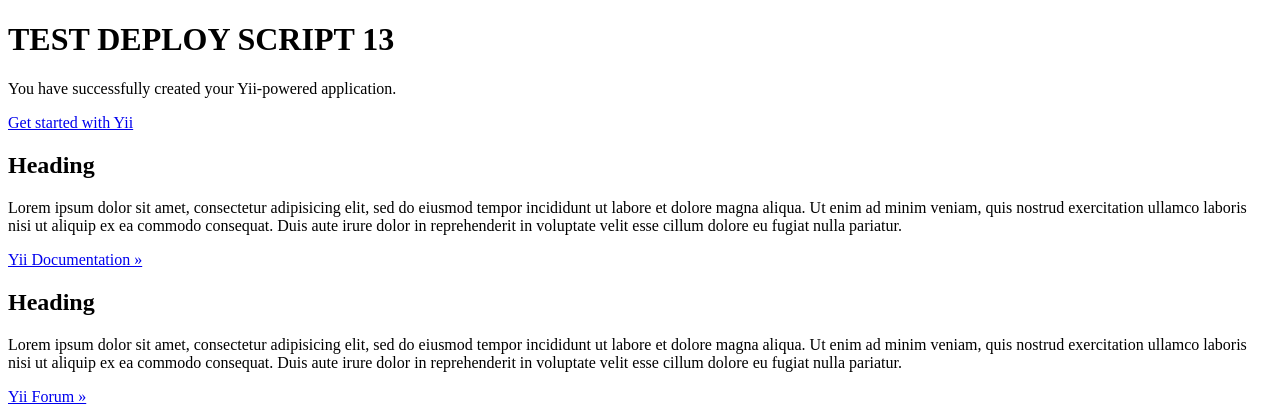
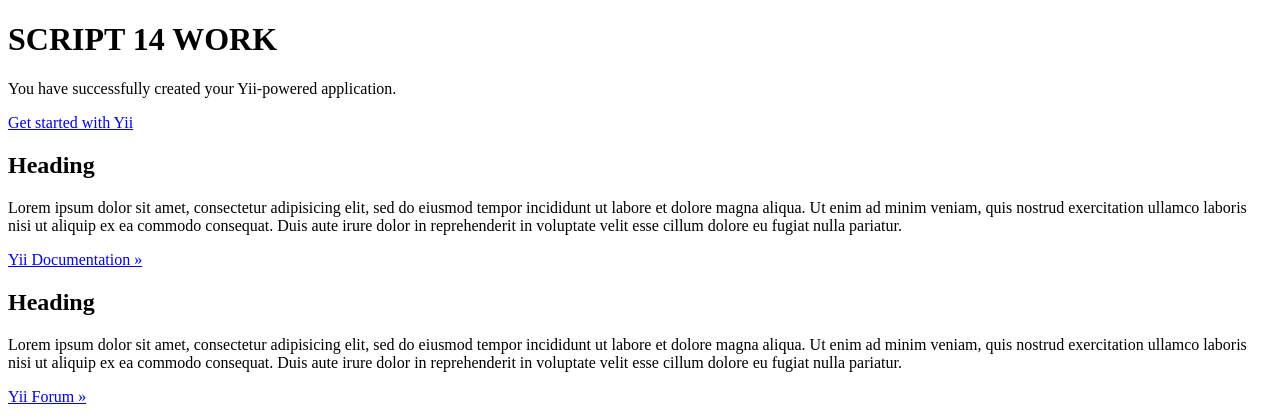
Before and after one commit to oonaon/boarddev, a Yii app: template frontend/views/site/index.php in a window 1280 px wide. Shown: the top 420 px of the page. Run offline with PHP 8.4 and a stand-in for Yii, Linux system fonts and the light colour scheme; the template is opened without the code that fills it, so the values that code supplies are empty; some libraries are stand-ins or nearby versions.

Commit message:
script 14 work

```diff
--- a/frontend/views/site/index.php
+++ b/frontend/views/site/index.php
@@ -7,7 +7,7 @@
 <div class="site-index">
 
     <div class="jumbotron">
-        <h1>TEST DEPLOY SCRIPT 13</h1>
+        <h1>SCRIPT 14 WORK</h1>
 
         <p class="lead">You have successfully created your Yii-powered application.</p>
 
```
